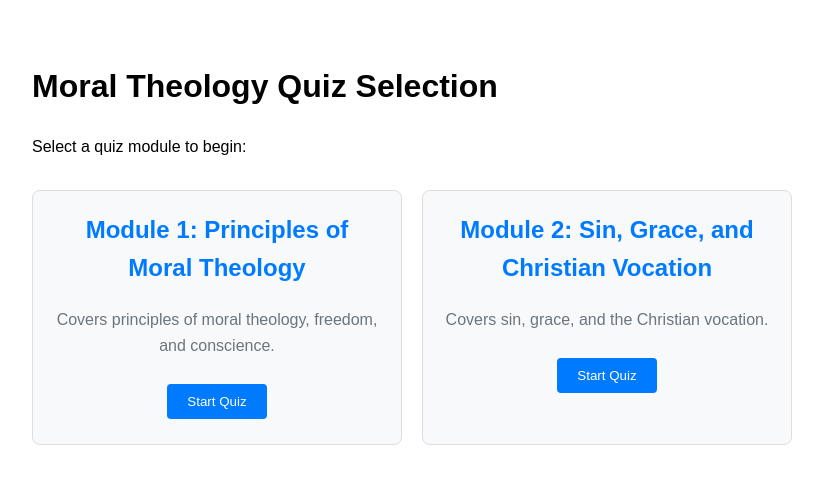
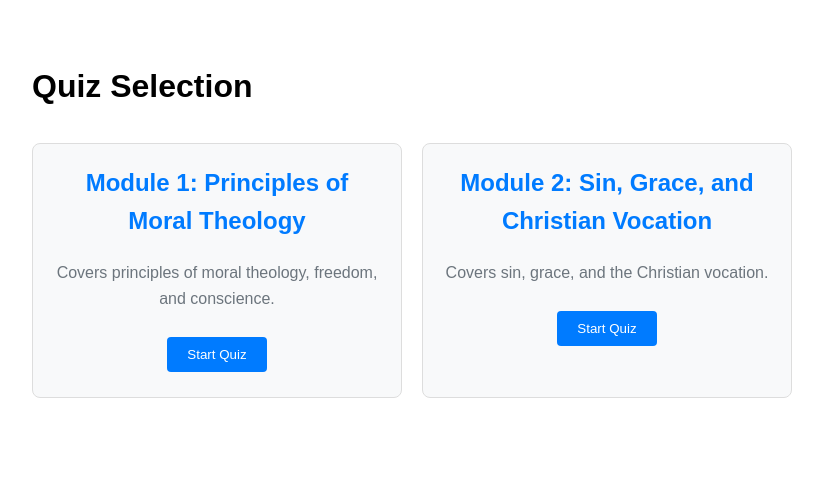
Before and after one commit to KazeFreeze/theo13-quiz, a plain HTML site: page index.html in a window 1280 px wide. Shown: the whole page, without its empty margins (228-1051 px from the left). Drawn offline with Linux system fonts and the light colour scheme.

Commit message:
simplify quiz selection header and description

```diff
--- a/index.html
+++ b/index.html
@@ -46,8 +46,7 @@
   </head>
   <body>
     <div class="main-container">
-      <h1>Moral Theology Quiz Selection</h1>
-      <p>Select a quiz module to begin:</p>
+      <h1>Quiz Selection</h1>
 
       <div class="quiz-selection" id="quiz-selection">
         <!-- Quiz cards will be dynamically loaded here -->
```
